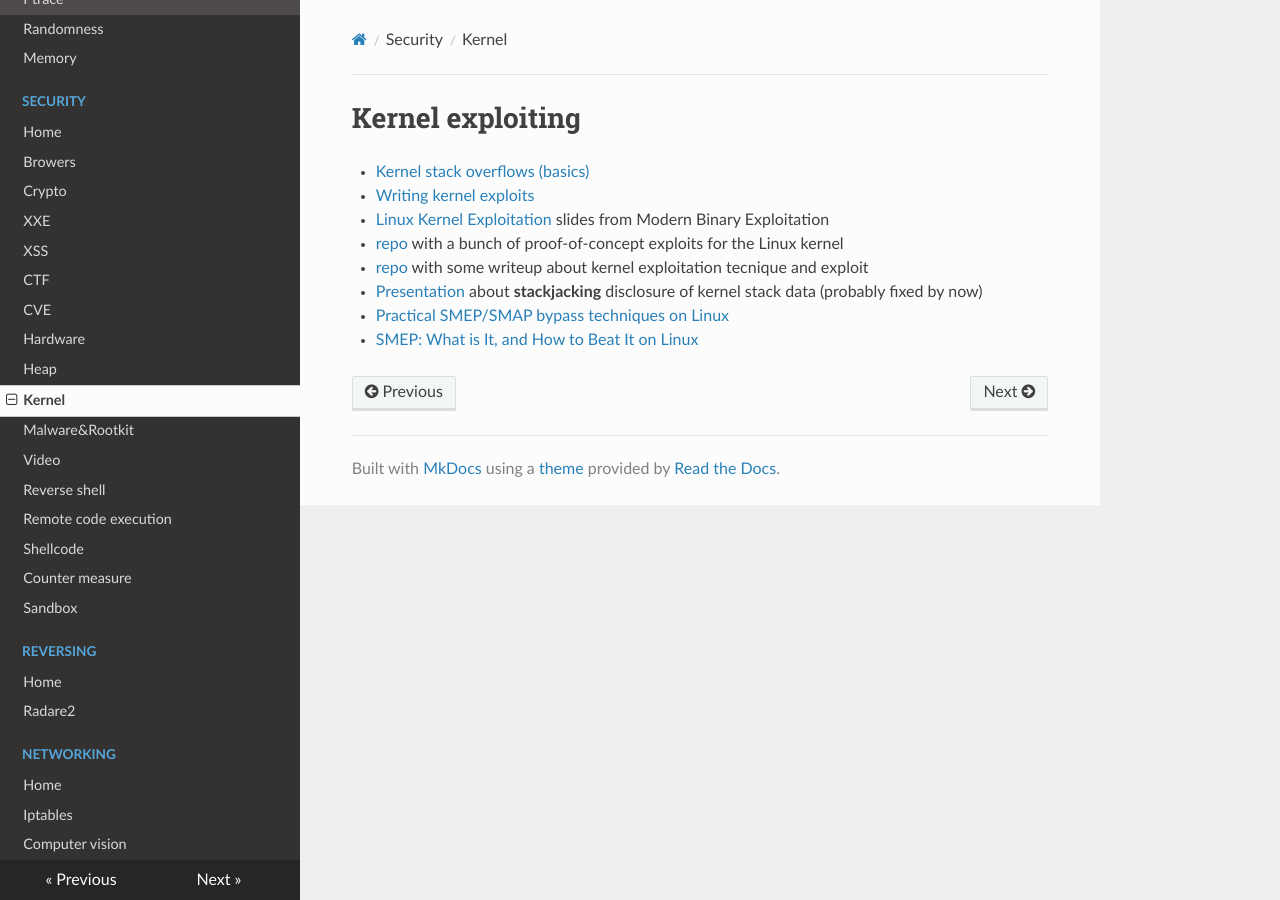
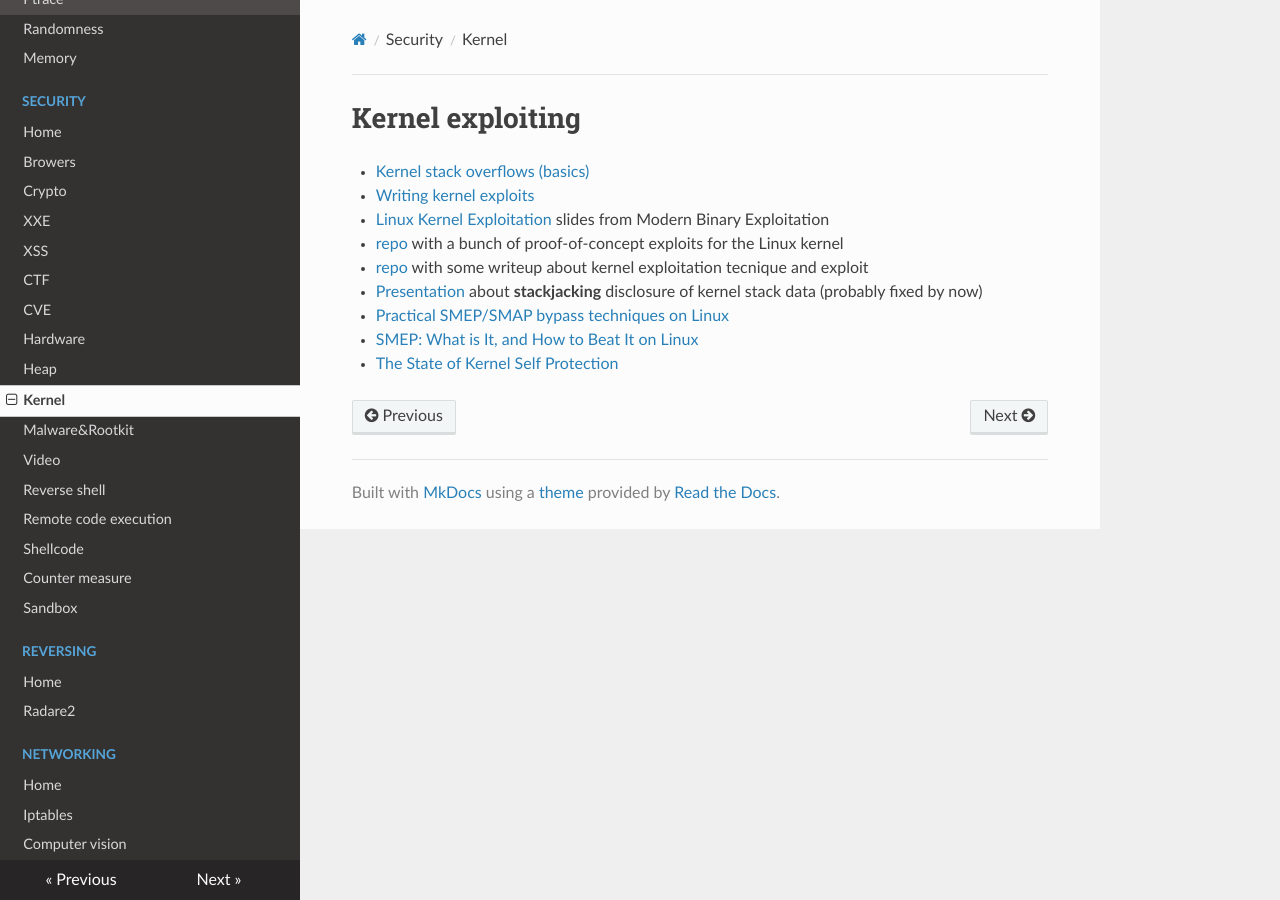
Before and after one commit to gipi/low-level, an MkDocs documentation site: the page built from docs/security/kernel.md, in a window 1280 px wide. Built offline with MkDocs 1.6.1, drawn with Linux system fonts in a browser that asks for light colours; nearby versions of some CDN libraries; old or Windows-style settings are respelled for this version of MkDocs.

Commit message:
Update kernel.md

```diff
--- a/docs/security/kernel.md
+++ b/docs/security/kernel.md
@@ -9,3 +9,4 @@
    kernel stack data (probably fixed by now)
  - [Practical SMEP/SMAP bypass techniques on Linux](https://www.syscan360.org/slides/2016_SG_Vitaly_Nikolenko_Practical_SMEP_Bypass_Techniques.pdf)
  - [SMEP: What is It, and How to Beat It on Linux](http://vulnfactory.org/blog/2011/06/05/smep-what-is-it-and-how-to-beat-it-on-linux/)
+ - [The State of Kernel Self Protection](https://outflux.net/slides/2018/lca/kspp.pdf)
```
